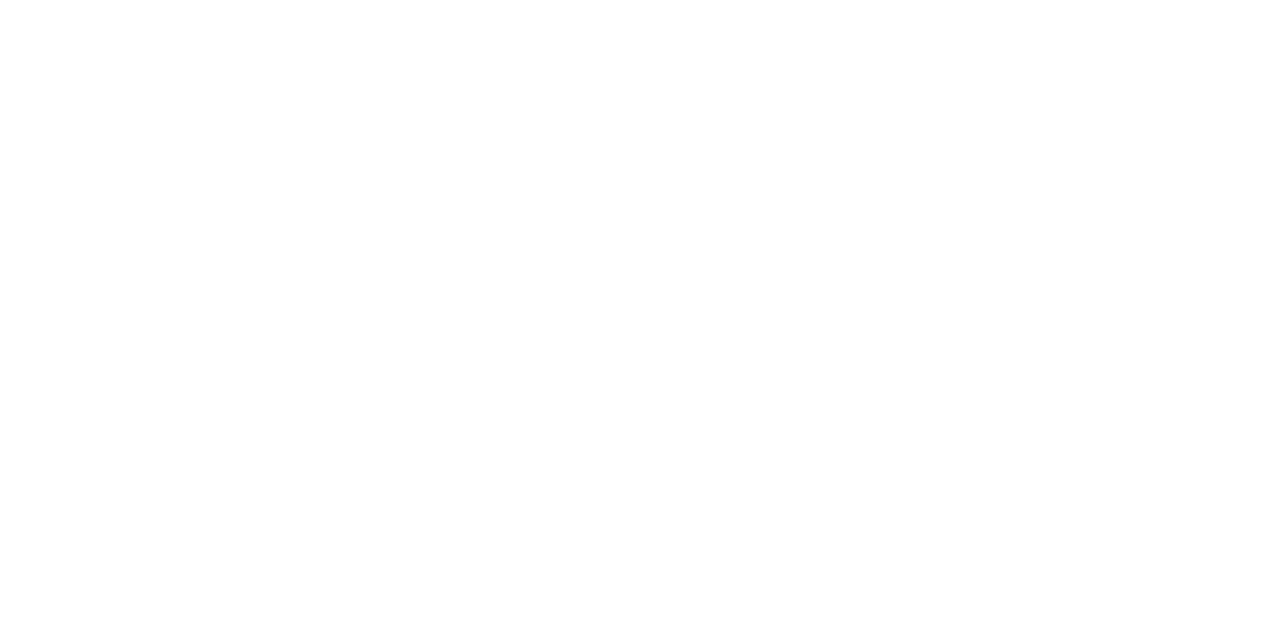
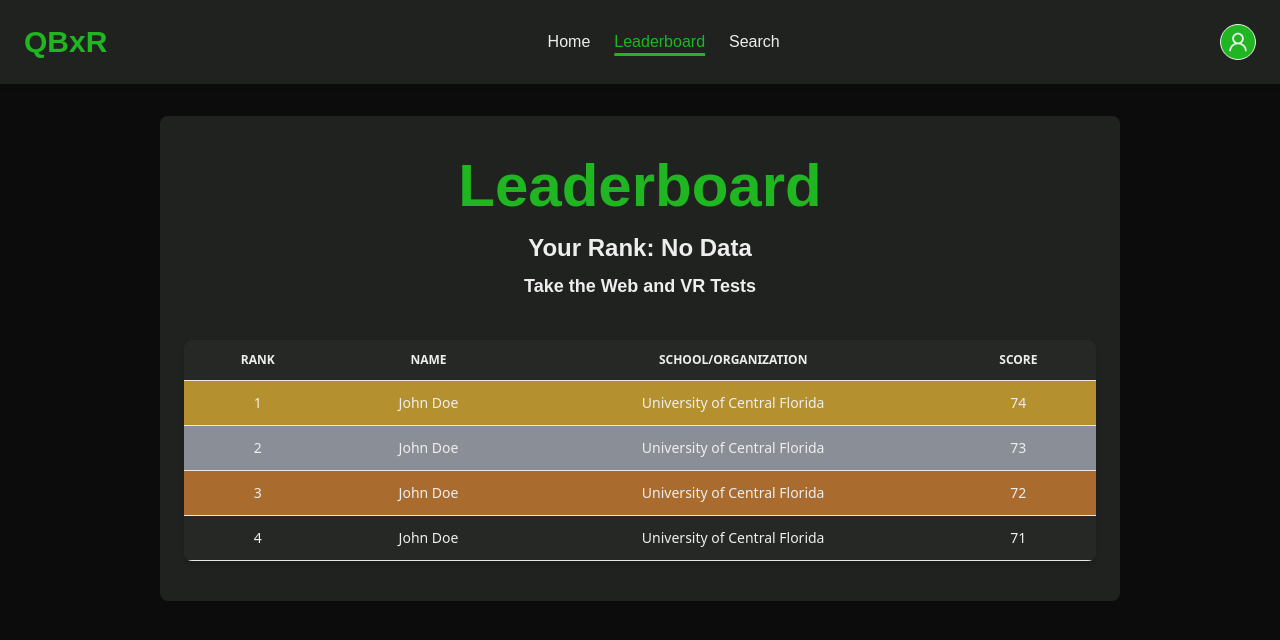
Before and after one commit to Ryan-W31/QBxR, a React (Create React App) app in the folder client/: page /leaderboard in a window 1280 px wide. Before the commit this address had no page. Shown: the top 640 px of the page. Built offline with nearby package versions, Linux system fonts and the light colour scheme.

Commit message:
Added LeaderboardPage

```diff
--- a/client/src/App.js
+++ b/client/src/App.js
@@ -5,6 +5,7 @@
 import RegisterPage from "./pages/RegisterPage";
 import ForgotPasswordPage from "./pages/ForgotPasswordPage";
 import HomePage from "./pages/HomePage";
+import LeaderboardPage from "./pages/LeaderboardPage";
 import VRPage from "./pages/VRPage";
 
 import Layout from "./components/Layout";
@@ -26,9 +27,10 @@
             <Route path="forgotpassword" element={<ForgotPasswordPage />} />
             <Route path="vr" element={<VRPage />} />
 
-            <Route element={<ProtectedRoutes />}>
-              <Route path="home" element={<HomePage />} />
-            </Route>
+            {/* <Route element={<ProtectedRoutes />}> */}
+            <Route path="home" element={<HomePage />} />
+            <Route path="leaderboard" element={<LeaderboardPage />} />
+            {/* </Route> */}
           </Route>
         </Routes>
       </Router>
--- /dev/null
+++ b/client/src/components/LeaderboardCard.jsx
@@ -0,0 +1,42 @@
+import React from "react";
+import { classNames } from "../utils/utils";
+
+const LeaderboardCard = ({ rank, name, school, score }) => {
+  function colorPodium(rank) {
+    if (rank === 1) {
+      return "bg-[#DBAC34]/80";
+    } else if (rank === 2) {
+      return "bg-[#A5A9B4]/80";
+    } else if (rank === 3) {
+      return "bg-[#CD7F32]/80";
+    } else {
+      return "bg-dark-secondary";
+    }
+  }
+  return (
+    <tr
+      className={classNames(
+        colorPodium(rank),
+        "border-b hover:bg-dark-primary"
+      )}
+    >
+      <th
+        scope="row"
+        className="px-6 py-3 font-medium text-light-primary whitespace-nowrap"
+      >
+        {rank}
+      </th>
+      <td className="px-6 py-3 font-medium text-light-primary whitespace-nowrap">
+        {name}
+      </td>
+      <td className="px-6 py-3 font-medium text-light-primary whitespace-nowrap">
+        {school}
+      </td>
+      <td className="px-6 py-3 font-medium text-light-primary whitespace-nowrap">
+        {score}
+      </td>
+    </tr>
+  );
+};
+
+export default LeaderboardCard;
--- a/client/src/components/MobileMenu.jsx
+++ b/client/src/components/MobileMenu.jsx
@@ -15,9 +15,17 @@
 } from "react-icons/md";
 import { useLogoutMutation } from "../hooks/auth/authApiSlice";
 
-const MobileMenu = ({ showMenu, toggleMenu, isLandingPage }) => {
+const MobileMenu = ({ showMenu, toggleMenu, isLandingPage, currentPage }) => {
   const [logout, { isLoading, isSuccess }] = useLogoutMutation();
   const navigate = useNavigate();
+
+  function currentPageStyle(navBarItem) {
+    if (navBarItem === currentPage) {
+      return "text-green-primary";
+    } else {
+      return "text-light-primary hover:text-green-primary";
+    }
+  }
 
   useEffect(() => {
     const handleResize = () => {
@@ -66,24 +74,15 @@
 
             {isLandingPage ? (
               <div className="flex flex-col mt-6 space-y-6 text-lg font-Audiowide font-medium">
-                <Link
-                  to="#"
-                  className="text-light-primary hover:text-green-primary"
-                >
+                <Link to="#" className={currentPageStyle("home")}>
                   <AiOutlineHome className="inline-block mb-2 mr-2" />
                   <span>Home</span>
                 </Link>
-                <Link
-                  to="#"
-                  className="text-light-primary hover:text-green-primary"
-                >
+                <Link to="#" className={currentPageStyle("about")}>
                   <AiOutlineInfoCircle className="inline-block mb-1 mr-2" />
                   <span>About Us</span>
                 </Link>
-                <Link
-                  to="#"
-                  className="text-light-primary hover:text-green-primary"
-                >
+                <Link to="#" className={currentPageStyle("how")}>
                   <MdOutlineSportsFootball className="inline-block mb-1 mr-2" />
                   <span>How QBxR Works</span>
                 </Link>
@@ -96,38 +95,26 @@
               </div>
             ) : (
               <div className="flex flex-col mt-6 space-y-6 text-lg font-Audiowide font-medium">
-                <Link
-                  to="#"
-                  className="text-light-primary hover:text-green-primary "
-                >
+                <Link to="#" className={currentPageStyle("home")}>
                   <AiOutlineHome className="inline-block mb-2 mr-2" />
                   <span>Home</span>
                 </Link>
                 <Link
-                  to="#"
-                  className="text-light-primary hover:text-green-primary "
+                  to="/leaderboard"
+                  className={currentPageStyle("leaderboard")}
                 >
                   <MdOutlineLeaderboard className="inline-block mb-1 mr-2" />
                   <span>Leaderboard</span>
                 </Link>
-                <Link
-                  to="#"
-                  className="text-light-primary hover:text-green-primary "
-                >
+                <Link to="#" className={currentPageStyle("search")}>
                   <AiOutlineSearch className="inline-block mb-1 mr-2" />
                   <span>Search</span>
                 </Link>
-                <Link
-                  to="#"
-                  className="text-light-primary hover:text-green-primary "
-                >
+                <Link to="#" className={currentPageStyle("profile")}>
                   <AiOutlineUser className="inline-block mb-1 mr-2" />
                   <span>My Profile</span>
                 </Link>
-                <Link
-                  to="#"
-                  className="text-light-primary hover:text-green-primary "
-                >
+                <Link to="#" className={currentPageStyle("settings")}>
                   <AiOutlineSetting className="inline-block mb-1 mr-2" />
                   <span>Settings</span>
                 </Link>
--- a/client/src/components/NavBar.jsx
+++ b/client/src/components/NavBar.jsx
@@ -4,7 +4,14 @@
 
 import ProfileDropdown from "./ProfileDropdown";
 
-const NavBar = ({ showMenu, toggleMenu, isLandingPage }) => {
+const NavBar = ({ showMenu, toggleMenu, isLandingPage, currentPage }) => {
+  function currentPageStyle(navBarItem) {
+    if (navBarItem === currentPage) {
+      return "relative w-fit block text-green-primary underline underline-offset-[6.27px] decoration-[3px]";
+    } else {
+      return "relative w-fit block text-light-primary after:block after:content-[''] after:absolute after:h-[3px] after:bg-green-primary hover:text-green-primary after:w-full after:scale-x-0 after:hover:scale-x-100 after:transition after:duration-300 after:origin-center";
+    }
+  }
   return (
     <nav
       className={
@@ -20,22 +27,13 @@
         {isLandingPage ? (
           <>
             <div className="hidden space-x-6 md:flex font-Audiowide text-md">
-              <Link
-                to="#"
-                className="relative w-fit block text-green-primary underline underline-offset-[6.27px] decoration-[3px]"
-              >
+              <Link to="#" className={currentPageStyle("home")}>
                 Home
               </Link>
-              <Link
-                to="#"
-                className="relative w-fit block text-light-primary after:block after:content-[''] after:absolute after:h-[3px] after:bg-green-primary hover:text-green-primary after:w-full after:scale-x-0 after:hover:scale-x-100 after:transition after:duration-300 after:origin-center"
-              >
+              <Link to="#" className={currentPageStyle("about")}>
                 About Us
               </Link>
-              <Link
-                to="#"
-                className="relative w-fit block text-light-primary after:block after:content-[''] after:absolute after:h-[3px] after:bg-green-primary hover:text-green-primary after:w-full after:scale-x-0 after:hover:scale-x-100 after:transition after:duration-300 after:origin-center"
-              >
+              <Link to="#" className={currentPageStyle("how")}>
                 How QBxR Works
               </Link>
             </div>
@@ -53,22 +51,16 @@
         ) : (
           <>
             <div className="hidden space-x-6 md:flex font-Audiowide">
-              <Link
-                to="#"
-                className="relative w-fit block text-green-primary underline underline-offset-[6.27px] decoration-[3px]"
-              >
+              <Link to="/home" className={currentPageStyle("home")}>
                 Home
               </Link>
               <Link
-                to="#"
-                className="relative w-fit block text-light-primary after:block after:content-[''] after:absolute after:h-[3px] after:bg-green-primary hover:text-green-primary after:w-full after:scale-x-0 after:hover:scale-x-100 after:transition after:duration-300 after:origin-center"
+                to="/leaderboard"
+                className={currentPageStyle("leaderboard")}
               >
                 Leaderboard
               </Link>
-              <Link
-                to="#"
-                className="relative w-fit block text-light-primary after:block after:content-[''] after:absolute after:h-[3px] after:bg-green-primary hover:text-green-primary after:w-full after:scale-x-0 after:hover:scale-x-100 after:transition after:duration-300 after:origin-center"
-              >
+              <Link to="#" className={currentPageStyle("search")}>
                 Search
               </Link>
             </div>
--- a/client/src/pages/HomePage.jsx
+++ b/client/src/pages/HomePage.jsx
@@ -31,11 +31,13 @@
         showMenu={showMenu}
         toggleMenu={toggleMenu}
         isLandingPage={false}
+        currentPage="home"
       />
       <MobileMenu
         showMenu={showMenu}
         toggleMenu={toggleMenu}
         isLandingPage={false}
+        currentPage="home"
       />
 
       <div className={showMenu ? "blur-lg" : ""}>
--- a/client/src/pages/LandingPage.jsx
+++ b/client/src/pages/LandingPage.jsx
@@ -18,11 +18,13 @@
         showMenu={showMenu}
         toggleMenu={toggleMenu}
         isLandingPage={true}
+        currentPage="home"
       />
       <MobileMenu
         showMenu={showMenu}
         toggleMenu={toggleMenu}
         isLandingPage={true}
+        currentPage={"home"}
       />
       <section id="hero" className={showMenu ? "blur-lg" : ""}>
         <div className="container flex items-center justify-center mx-auto mt-10 space-y-0">
--- /dev/null
+++ b/client/src/pages/LeaderboardPage.jsx
@@ -0,0 +1,134 @@
+import React from "react";
+import { useState } from "react";
+import NavBar from "../components/NavBar";
+import MobileMenu from "../components/MobileMenu";
+import ScrollToTop from "../components/ScrollToTop";
+import LeaderboardCard from "../components/LeaderboardCard";
+import { classNames } from "../utils/utils";
+
+const LeaderboardPage = () => {
+  const [showMenu, setShowMenu] = useState(false);
+  const [hasWebData, setHasWebData] = useState(false);
+  const [hasVRData, setHasVRData] = useState(false);
+  const [hasRank, setHasRank] = useState(false);
+
+  const toggleRank = () => {
+    if (hasWebData && hasVRData) {
+      setHasRank(true);
+    }
+  };
+
+  function checkData() {
+    if (!hasWebData && !hasVRData) {
+      return <p className="text-lg">Take the Web and VR Tests</p>;
+    } else if (!hasWebData) {
+      return <p className="text-lg">Take the Web Test</p>;
+    } else {
+      return <p className="text-lg">Take the VR Test</p>;
+    }
+  }
+
+  const toggleMenu = () => {
+    setShowMenu((prevState) => !prevState);
+  };
+
+  window.onload = function () {
+    toggleRank();
+    console.log("loaded");
+  };
+
+  const content = (
+    <div className="md:h-screen bg-dark-primary">
+      <ScrollToTop showMenu={showMenu} />
+      <NavBar
+        showMenu={showMenu}
+        toggleMenu={toggleMenu}
+        isLandingPage={false}
+        currentPage="leaderboard"
+      />
+      <MobileMenu
+        showMenu={showMenu}
+        toggleMenu={toggleMenu}
+        isLandingPage={false}
+        currentPage="leaderboard"
+      />
+
+      <div
+        className={classNames(
+          showMenu ? "blur-lg" : "",
+          "flex flex-col bg-dark-primary justify-center items-center"
+        )}
+      >
+        <div className="md:w-3/4 min-w-96 bg-dark-secondary/80 py-10 px-6 rounded-lg m-8 space-y-10">
+          <div>
+            <h1 className="text-6xl font-bold font-Audiowide text-green-primary text-center mb-4">
+              Leaderboard
+            </h1>
+            {hasRank ? (
+              <div className="font-bold font-Audiowide text-light-primary text-center">
+                <h2 className="text-2xl mb-2">Your Rank: 1</h2>
+                <p className="text-lg">Your Score: 74</p>
+              </div>
+            ) : (
+              <div className="font-bold font-Audiowide text-light-primary text-center">
+                <h2 className="text-2xl mb-2">Your Rank: No Data</h2>
+                {checkData()}
+              </div>
+            )}
+          </div>
+          <div>
+            <div className="relative overflow-x-auto shadow-md sm:rounded-lg">
+              <table className="w-full text-sm text-center text-light-primary">
+                <thead className="text-xs text-light-primary uppercase bg-dark-secondary border-b">
+                  <tr>
+                    <th scope="col" className="px-6 py-3">
+                      Rank
+                    </th>
+                    <th scope="col" className="px-6 py-3">
+                      Name
+                    </th>
+                    <th scope="col" className="px-6 py-3">
+                      School/Organization
+                    </th>
+                    <th scope="col" className="px-6 py-3">
+                      Score
+                    </th>
+                  </tr>
+                </thead>
+                <tbody>
+                  <LeaderboardCard
+                    rank={1}
+                    name="John Doe"
+                    school="University of Central Florida"
+                    score="74"
+                  />
+                  <LeaderboardCard
+                    rank={2}
+                    name="John Doe"
+                    school="University of Central Florida"
+                    score="73"
+                  />
+                  <LeaderboardCard
+                    rank={3}
+                    name="John Doe"
+                    school="University of Central Florida"
+                    score="72"
+                  />
+                  <LeaderboardCard
+                    rank={4}
+                    name="John Doe"
+                    school="University of Central Florida"
+                    score="71"
+                  />
+                </tbody>
+              </table>
+            </div>
+          </div>
+        </div>
+      </div>
+    </div>
+  );
+  return content;
+};
+
+export default LeaderboardPage;
```
